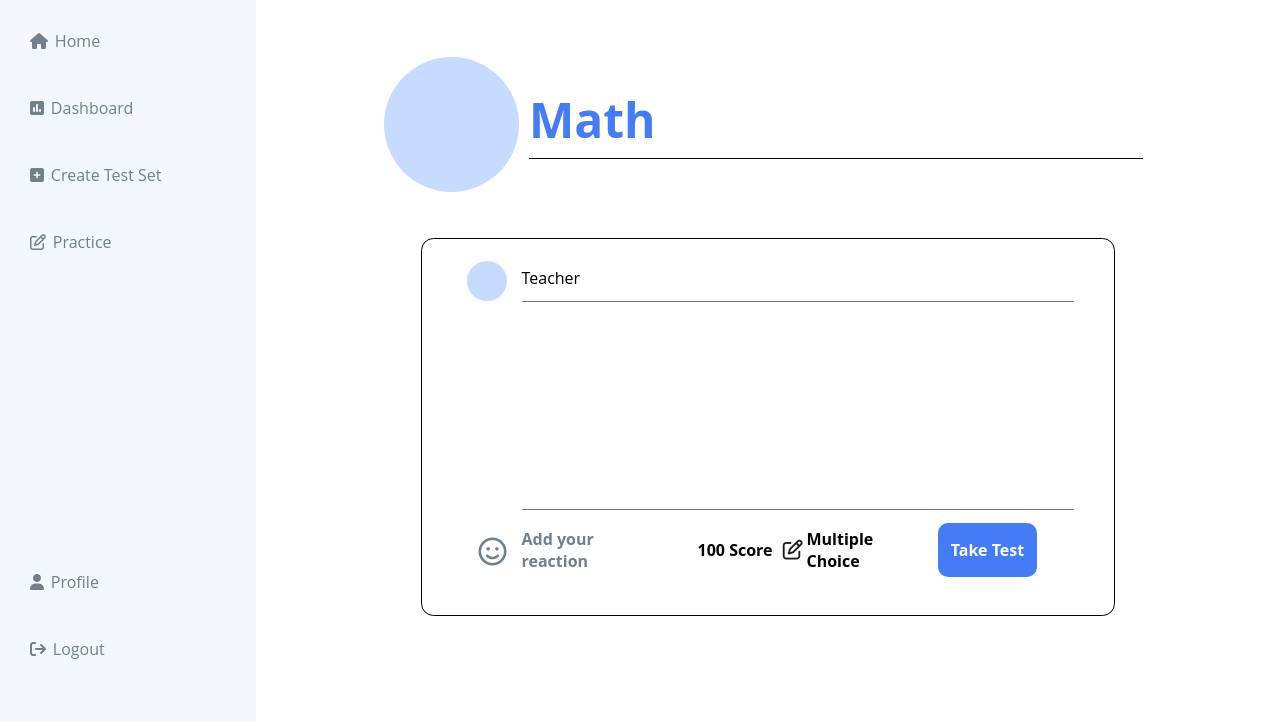
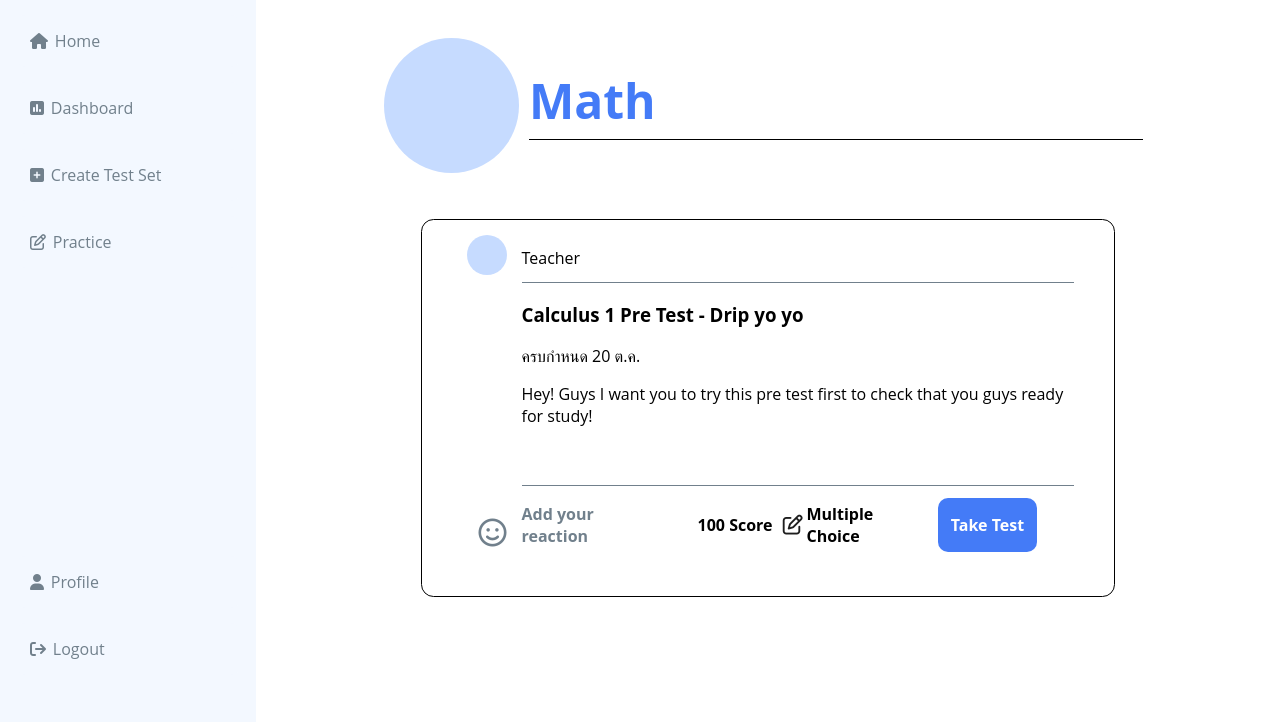
Before and after one commit to Putthakun/QuizzesManagementProject, a Django app: page /subject_page/ in a window 1280 px wide. Shown: the part 78-800 px from the top of the page. Run offline with Django 5.2, Linux system fonts and the light colour scheme; some libraries are stand-ins or nearby versions.

Commit message:
Update CSS

```diff
--- a/mysite/blog/static/blog/css/subject_page.css
+++ b/mysite/blog/static/blog/css/subject_page.css
@@ -147,7 +147,7 @@ html, body {
     /* background-color: red; */
 }
 .main_right_box_subject_head{
-    margin-top: 7.5%;
+    margin-top: 5%;
     /* background-color:burlywood; */
     display: flex;
     width: 100%;
@@ -198,13 +198,13 @@ html, body {
 }
 .main_right_box_subject_main_box_left_head{
     width: 100%;
-    height: 13.5%;
+    height: 15%;
     /* background-color:#26ff00; */
     display: flex;
     justify-content: right;
 }
 .main_right_box_subject_main_box_left_head_circle{
-    margin-top: 10%;
+    /* margin-top: 10%; */
     width: 40px;
     height: 40px;
     border-radius: 50%;
@@ -292,3 +292,8 @@ html, body {
     margin-bottom: 3%;
     font-weight: normal;
 }
+
+.main_right_box_subject_main_box_right_main{
+    height: 53%;
+    /* background-color: #B0C3CC; */
+}
--- a/mysite/blog/templates/blog/subject_page.html
+++ b/mysite/blog/templates/blog/subject_page.html
@@ -67,6 +67,13 @@
                                 </div>
                                 <div class="main_right_box_subject_main_box_right_main">
                                     <!-- Main -->
+                                     <div class="main_right_box_subject_main_box_right_main_head">
+                                        <h3>Calculus 1  Pre Test - Drip yo yo</h3>
+                                        <p>ครบกำหนด 20 ต.ค.</p>
+                                     </div>
+                                     <div class="main_right_box_subject_main_box_right_main_main">
+                                        <p>Hey! Guys I want you to try this pre test first to check that you guys ready for study!</p>
+                                     </div>
                                 </div>
                                 <div class="main_right_box_subject_main_box_right_tail">
                                     <div class="main_right_box_subject_main_box_right_tail_left">
```
